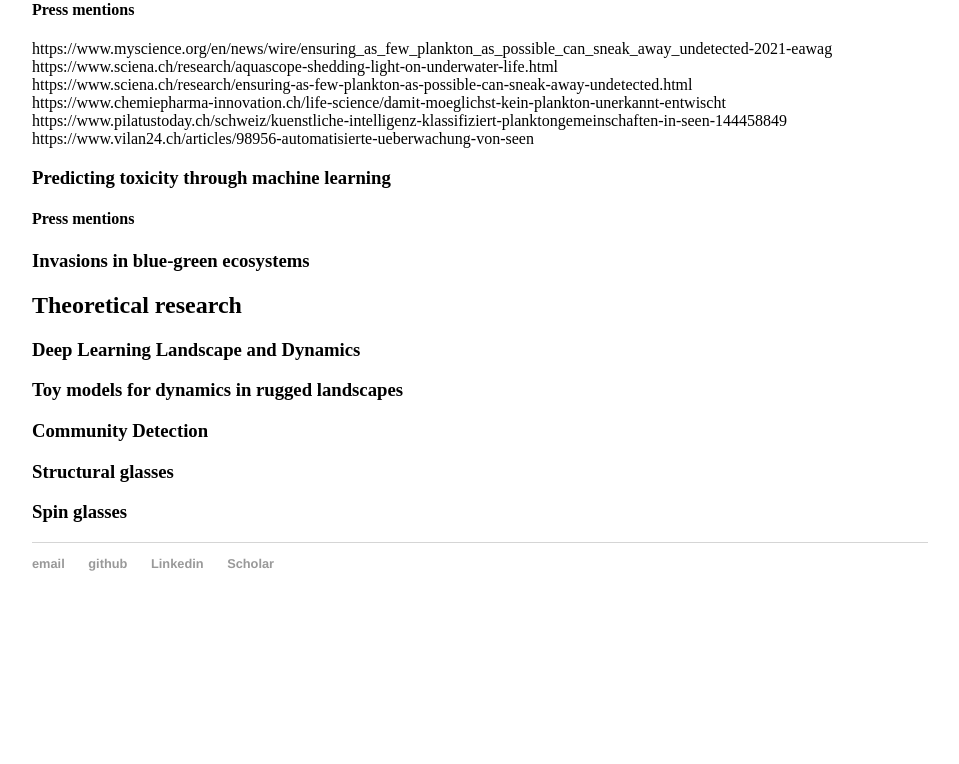
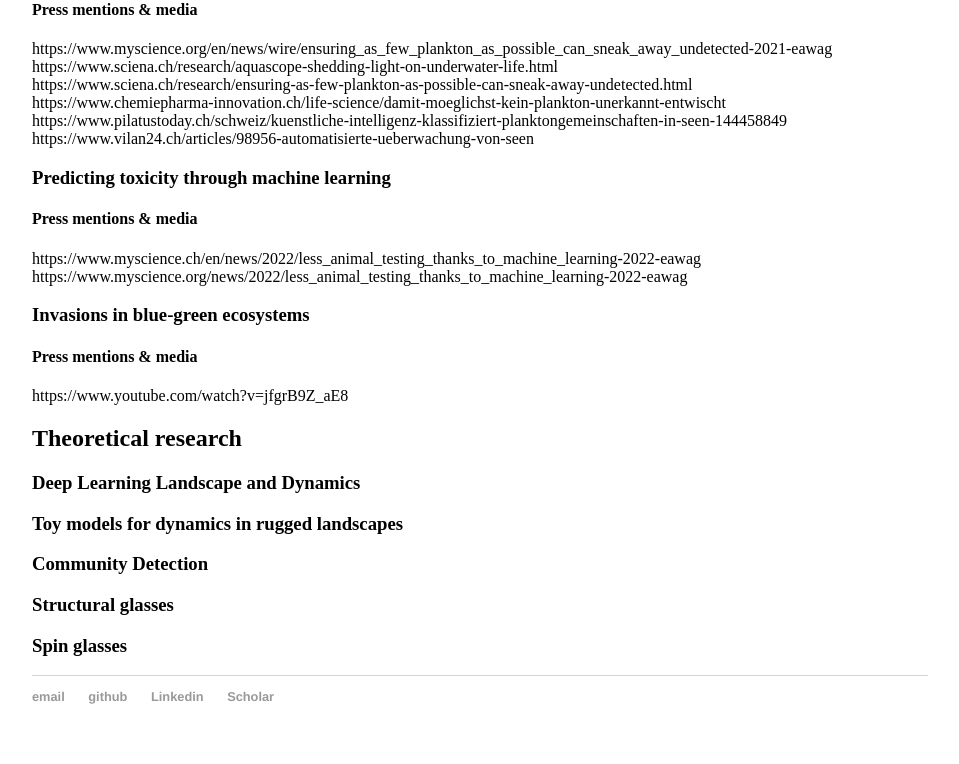
Before and after one commit to mbaityje/mbaityje.github.io, a Jekyll site: the page built from research/index.html, in a window 1280 px wide. Shown: the part 759-1523 px from the top of the page, without its empty margins (160-1119 px from the left). Built offline with Jekyll 4.4.1, drawn with Linux system fonts in a browser that asks for light colours; before the commit the page ends 1390 px from its top, so only the background shows below that.

Commit message:
Content changes

```diff
--- a/research/index.html
+++ b/research/index.html
@@ -11,7 +11,7 @@ title: Research
 			<img src="https://aquascope968788803.files.wordpress.com/2019/06/image1.png" width="600" alt="A collage of plankton images from our underwater camera">
 		</figure>
 
-	<h4>Press mentions</h4>
+	<h4>Press mentions & media</h4>
 		https://www.myscience.org/en/news/wire/ensuring_as_few_plankton_as_possible_can_sneak_away_undetected-2021-eawag </br>
 		https://www.sciena.ch/research/aquascope-shedding-light-on-underwater-life.html </br>
 		https://www.sciena.ch/research/ensuring-as-few-plankton-as-possible-can-sneak-away-undetected.html</br>
@@ -20,8 +20,14 @@ title: Research
 		https://www.vilan24.ch/articles/98956-automatisierte-ueberwachung-von-seen
 
 	<h3>Predicting toxicity through machine learning</h3>
-	<h4>Press mentions</h4>
+	<h4>Press mentions & media</h4>
+		https://www.myscience.ch/en/news/2022/less_animal_testing_thanks_to_machine_learning-2022-eawag </br>
+		https://www.myscience.org/news/2022/less_animal_testing_thanks_to_machine_learning-2022-eawag </br>
+
 	<h3>Invasions in blue-green ecosystems</h3>
+
+	<h4>Press mentions & media</h4>
+		https://www.youtube.com/watch?v=jfgrB9Z_aE8 </br>
 
 	<h2>Theoretical research</h2>
 	<h3>Deep Learning Landscape and Dynamics</h3>
```
